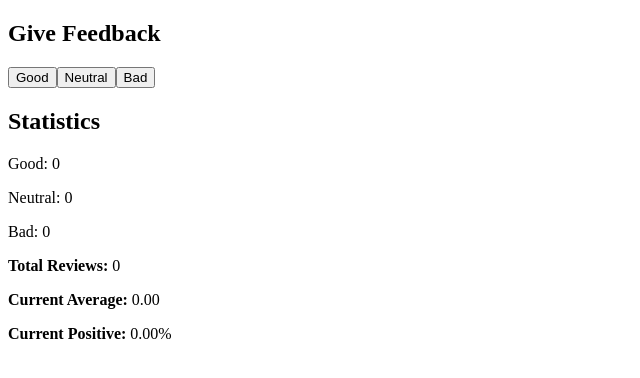
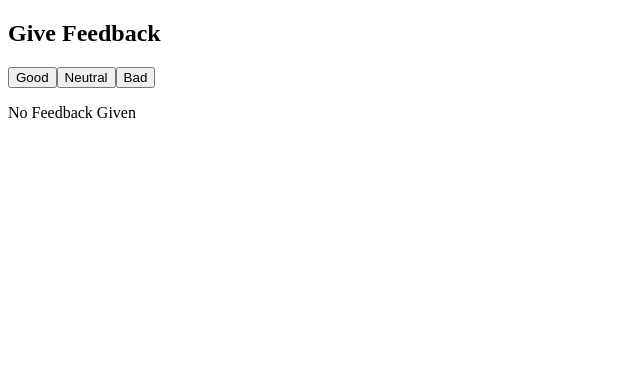
Before and after one commit to autom101/fso-exercises, a React (Create React App) app in the folder part1/exercise1/: page / in a window 1280 px wide. Shown: the top 378 px of the page, without its empty margins (0-640 px from the left). Built offline with nearby package versions, Linux system fonts and the light colour scheme.

Commit message:
Finish ex1.9 and ex1.10

```diff
--- a/part1/exercise1/src/Unicafe.js
+++ b/part1/exercise1/src/Unicafe.js
@@ -4,6 +4,16 @@ const Button = ({ text, handleClick }) => {
   return (
     <>
       <button onClick={handleClick}>{text}</button>
+    </>
+  );
+};
+
+const StatisticsLine = ({ text, value }) => {
+  return (
+    <>
+      <p>
+        <b>{text}</b>: {value}
+      </p>
     </>
   );
 };
@@ -17,25 +27,25 @@ const Statistics = ({ statistics }) => {
     statTotal,
     getPositive,
   } = statistics;
+  if (!statTotal) {
+    return (
+      <div>
+        <p>No Feedback Given</p>
+      </div>
+    );
+  }
   return (
     <div>
       <h2>Statistics</h2>
-      <p>Good: {statGood}</p>
-      <p>Neutral: {statNeutral}</p>
-      <p>Bad: {statBad}</p>
-
-      <p>
-        <b>Total Reviews: </b>
-        {statTotal}
-      </p>
-      <p>
-        <b>Current Average: </b>
-        {statAverage.toFixed(2)}
-      </p>
-      <p>
-        <b>Current Positive: </b>
-        {getPositive().toFixed(2)}%
-      </p>
+      <StatisticsLine text="Good Review Count" value={statGood} />
+      <StatisticsLine text="Neutral Review Count" value={statNeutral} />
+      <StatisticsLine text="Bad Review Count" value={statBad} />
+      <StatisticsLine text="Total Reviews" value={statTotal} />
+      <StatisticsLine text="Current Average" value={statAverage.toFixed(2)} />
+      <StatisticsLine
+        text="Current Positive"
+        value={getPositive().toFixed(2) + "%"}
+      />
     </div>
   );
 };
```
